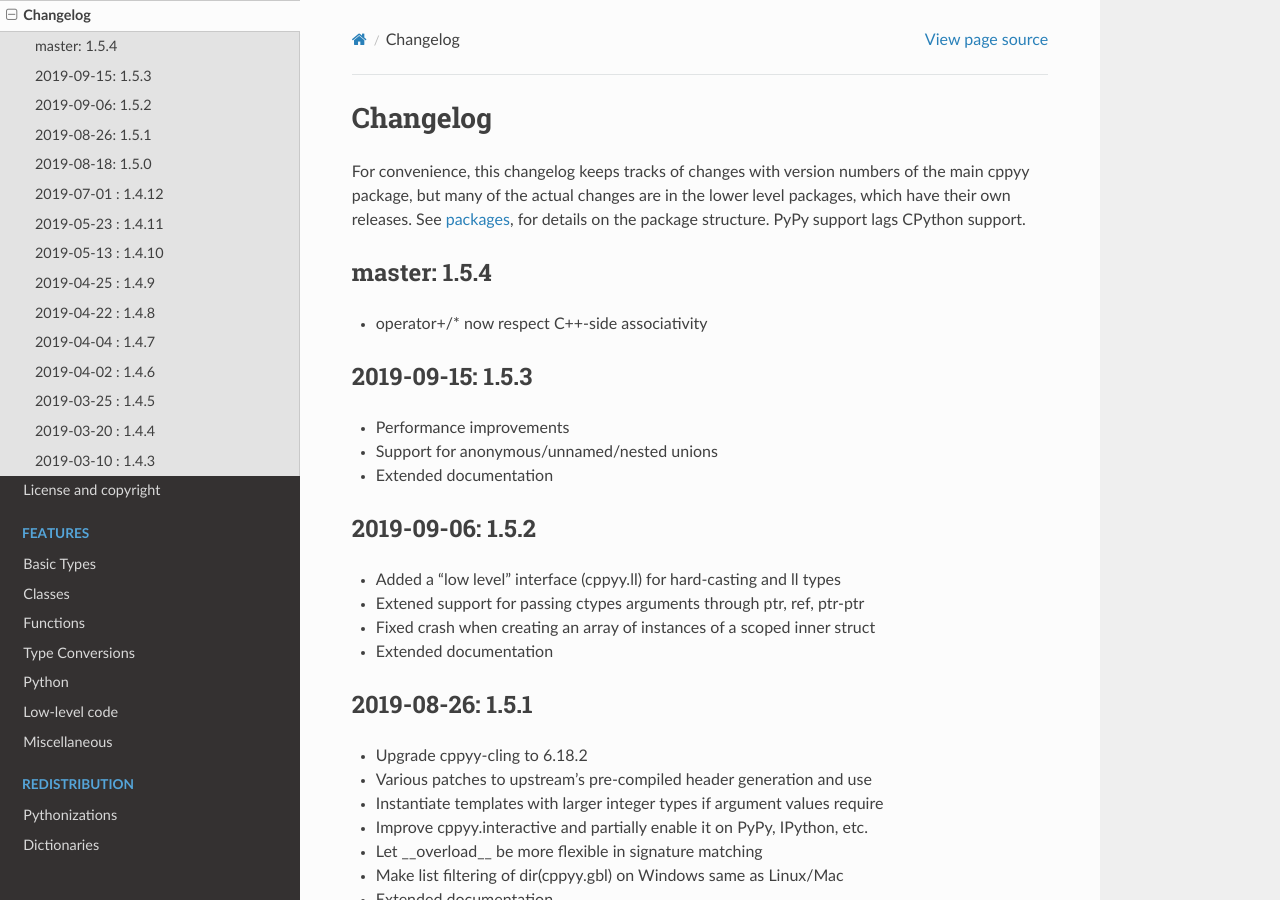
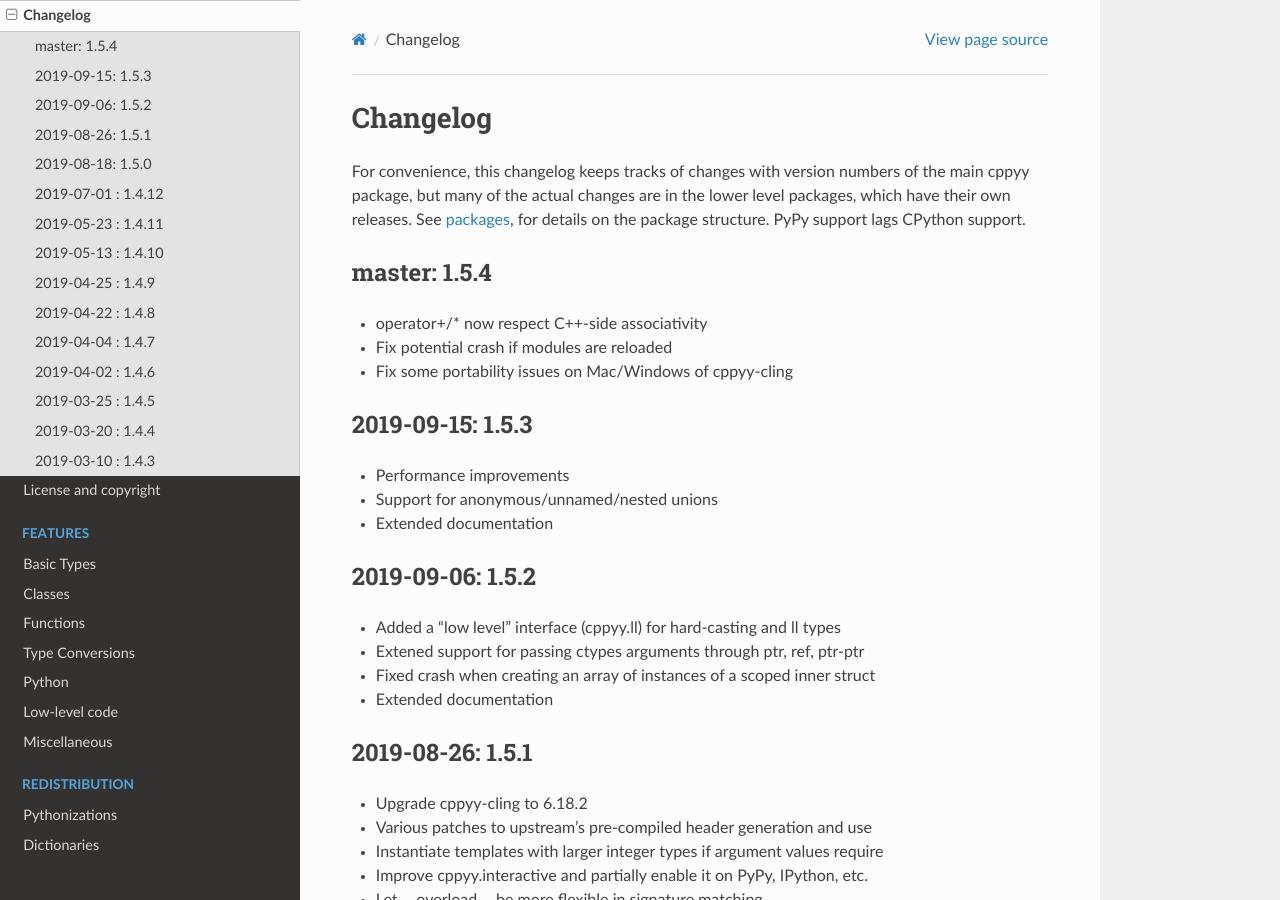
Before and after one commit to wlav/cppyy, a Sphinx documentation site: the page built from doc/source/changelog.rst, in a window 1280 px wide and 900 px high. Built offline with Sphinx 7.4.7 and the Read the Docs theme 2.0.0, drawn with Linux system fonts in a browser that asks for light colours.

Commit message:
update changelog

```diff
--- a/doc/source/changelog.rst
+++ b/doc/source/changelog.rst
@@ -14,6 +14,8 @@
 -------------
 
 * operator+/* now respect C++-side associativity
+* Fix potential crash if modules are reloaded
+* Fix some portability issues on Mac/Windows of cppyy-cling
 
 
 2019-09-15: 1.5.3
```
